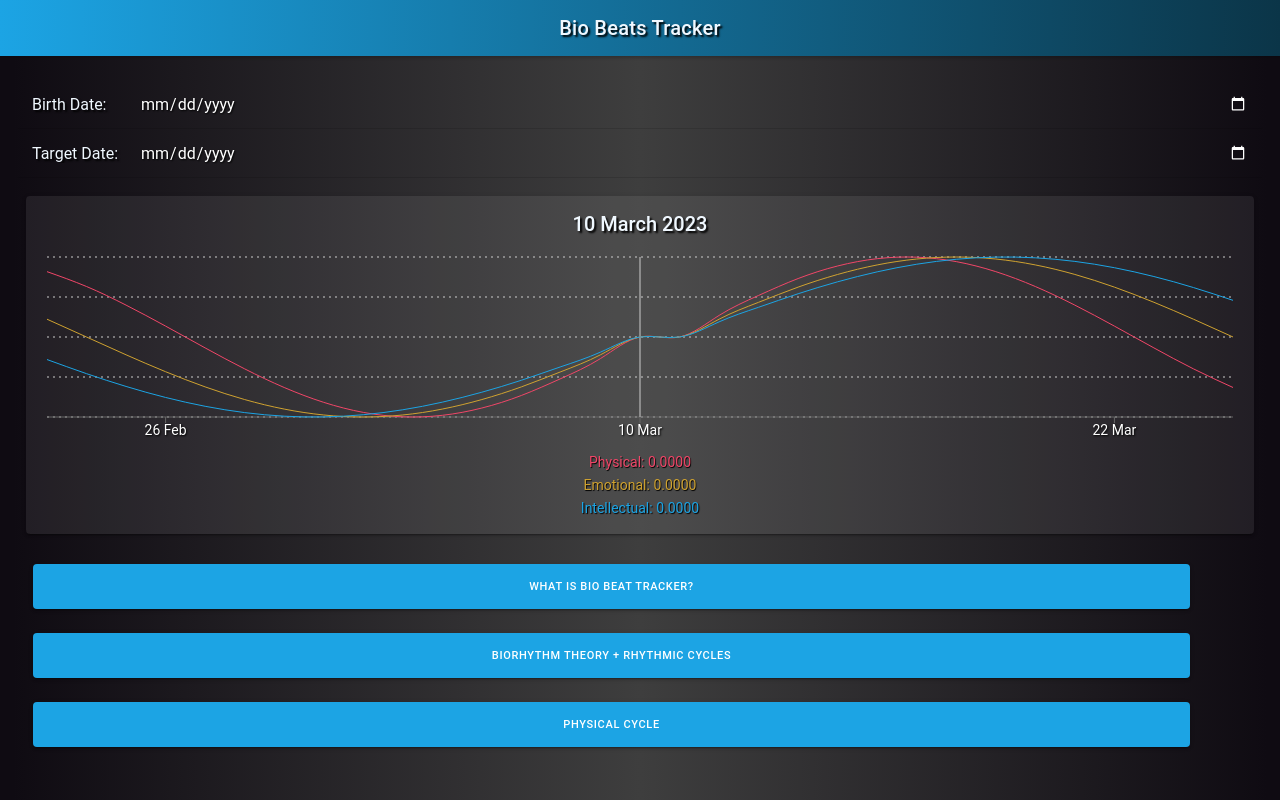
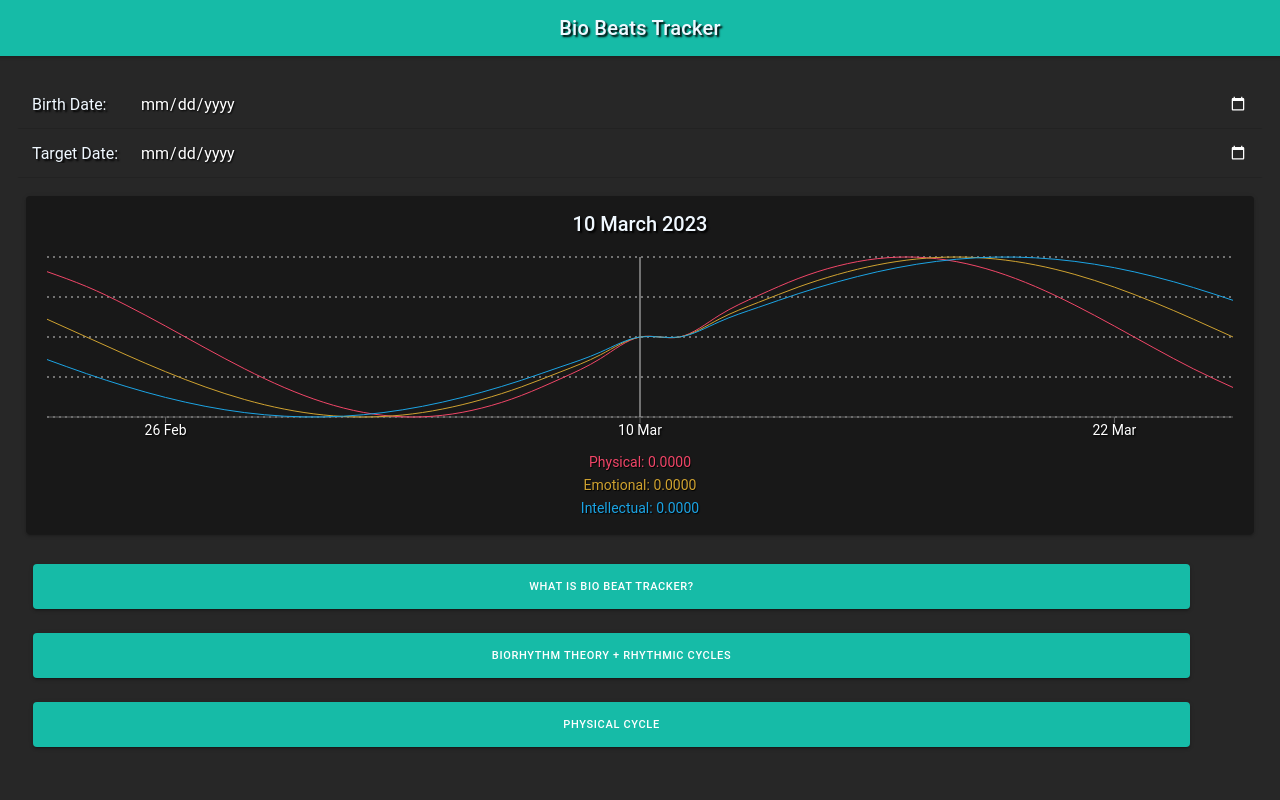
Before and after one commit to SergioElisondo/bio-beats-tracker, a React (Create React App) app: page / in a window 1280 px wide. Built offline with nearby package versions, Linux system fonts and the light colour scheme.

Commit message:
changed bg title and buttons

```diff
--- a/src/App.css
+++ b/src/App.css
@@ -15,16 +15,24 @@ ion-toolbar.toolbar-gradient {
   --background: linear-gradient(to right, #7c7c7c, #0f0b12);
 } */
 
+/* ion-content {
+  --background: linear-gradient(90deg, rgba(15,11,18,1) 1%, #3e3e3e 50%, rgba(15,11,18,1) 99%);
+} */
+
 ion-content {
-  --background: linear-gradient(90deg, rgba(15,11,18,1) 1%, #3e3e3e 50%, rgba(15,11,18,1) 99%);
+  --background: rgb(39 39 39);
 }
 
 /* ion-toolbar.toolbar-gradient {
   --background: linear-gradient(to right, #F14668, #5c1625);
 } */
 
+/* ion-toolbar.toolbar-gradient {
+  --background: linear-gradient(to right, rgb(28, 164, 228), rgb(11, 53, 72));
+} */
+
 ion-toolbar.toolbar-gradient {
-  --background: linear-gradient(to right, rgb(28, 164, 228), rgb(11, 53, 72));
+  --background: rgb(22 187 167);
 }
 
 ion-item {
@@ -37,17 +45,17 @@ ion-card-title {
   text-shadow: 2px 2px 2px black;
 }
 
-#root > ion-app > ion-content > ion-list > ion-item:nth-child(1) > ion-input > input {
+#root>ion-app>ion-content>ion-list>ion-item:nth-child(1)>ion-input>input {
   color: rgb(0, 0, 0);
   text-shadow: 1px 1px 2px rgb(255, 255, 255);
 }
 
-#root > ion-app > ion-content > ion-list > ion-item:nth-child(2) > ion-input > input  {
+#root>ion-app>ion-content>ion-list>ion-item:nth-child(2)>ion-input>input {
   color: rgb(0, 0, 0);
   text-shadow: 1px 1px 2px rgb(255, 255, 255);
 }
 
-#root > ion-app > ion-content > ion-list > ion-item:nth-child(3) > ion-input > input  {
+#root>ion-app>ion-content>ion-list>ion-item:nth-child(3)>ion-input>input {
   color: rgb(0, 0, 0);
   text-shadow: 1px 1px 2px rgb(255, 255, 255);
 }
@@ -114,7 +122,9 @@ ion-card.ion-text-center {
 
 
 
-#root > ion-app > ion-content > ion-card > ion-card-content > div > div > div > svg > g.recharts-layer.recharts-cartesian-axis.recharts-xAxis.xAxis > g > g:nth-child(1) > text > tspan, #root > ion-app > ion-content > ion-card > ion-card-content > div > div > div > svg > g.recharts-layer.recharts-cartesian-axis.recharts-xAxis.xAxis > g > g:nth-child(2) > text > tspan, #root > ion-app > ion-content > ion-card > ion-card-content > div > div > div > svg > g.recharts-layer.recharts-cartesian-axis.recharts-xAxis.xAxis > g > g:nth-child(3) > text > tspan {
+#root>ion-app>ion-content>ion-card>ion-card-content>div>div>div>svg>g.recharts-layer.recharts-cartesian-axis.recharts-xAxis.xAxis>g>g:nth-child(1)>text>tspan,
+#root>ion-app>ion-content>ion-card>ion-card-content>div>div>div>svg>g.recharts-layer.recharts-cartesian-axis.recharts-xAxis.xAxis>g>g:nth-child(2)>text>tspan,
+#root>ion-app>ion-content>ion-card>ion-card-content>div>div>div>svg>g.recharts-layer.recharts-cartesian-axis.recharts-xAxis.xAxis>g>g:nth-child(3)>text>tspan {
   fill: #ffffff;
   text-shadow: 1px 1px 2px rgb(0, 0, 0);
 }
@@ -145,7 +155,7 @@ ion-card.ion-text-center {
 /* Button styes */
 
 .button {
-  --background: rgb(28, 164, 228);
+  --background: rgb(22 187 167);
   text-shadow: 2px 2px 4px rgb(0, 0, 0);
   /* width: 310px */
 }
@@ -176,7 +186,7 @@ span.button-inner {
   text-shadow: 1px 1px 2px black;
 }
 
-button > span.button-inner {
+button>span.button-inner {
   text-shadow: 1px 1px 2px black;
 }
 
@@ -193,3 +203,7 @@ button-inner {
   z-index: 1;
   text-shadow: 1px 1px 2px black;
 }
+
+ion-card.ion-text-center {
+  background: rgb(24, 24, 24);
+}
```
Lines whose indentation alone changed are shown as unchanged.
